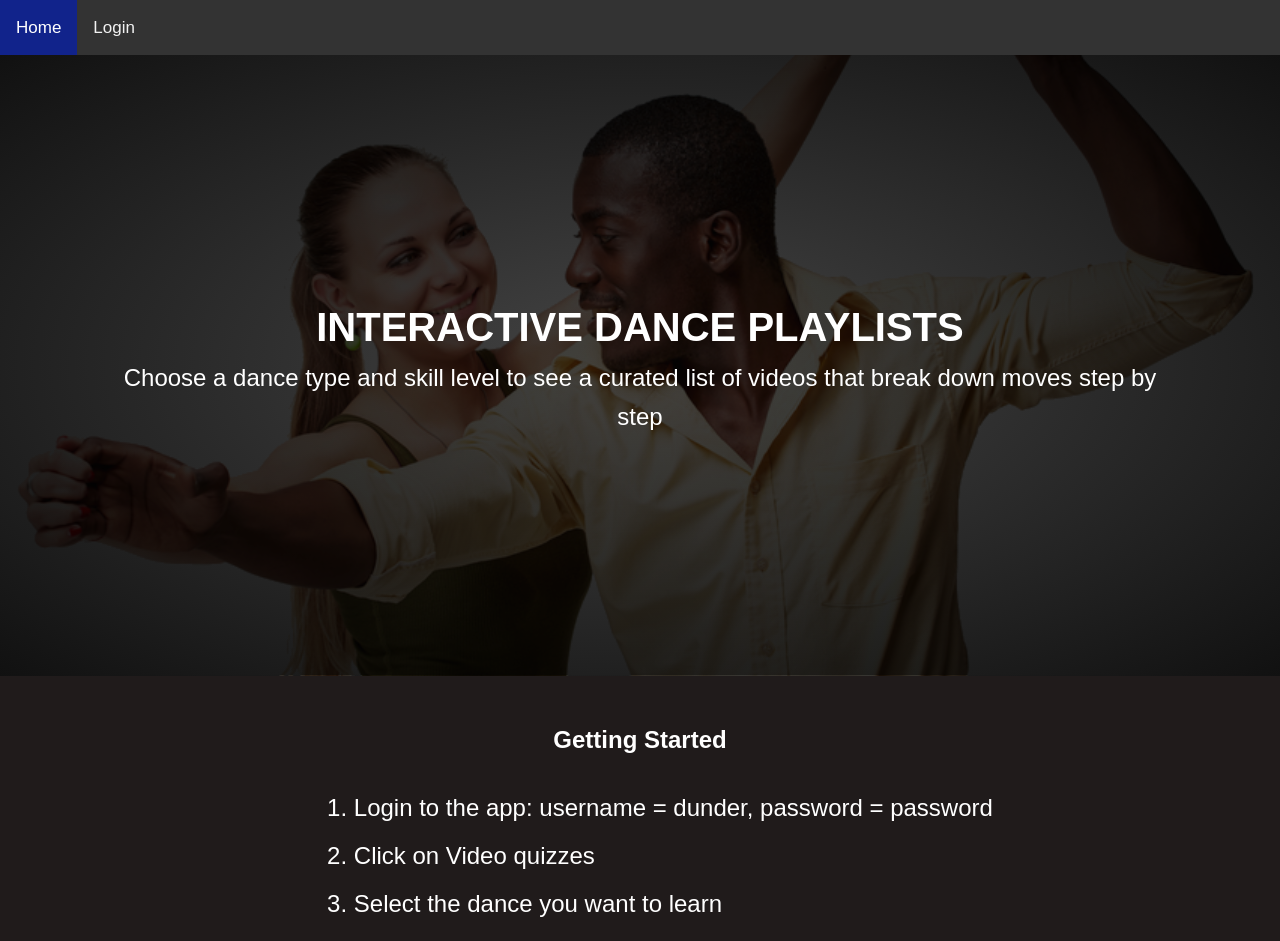
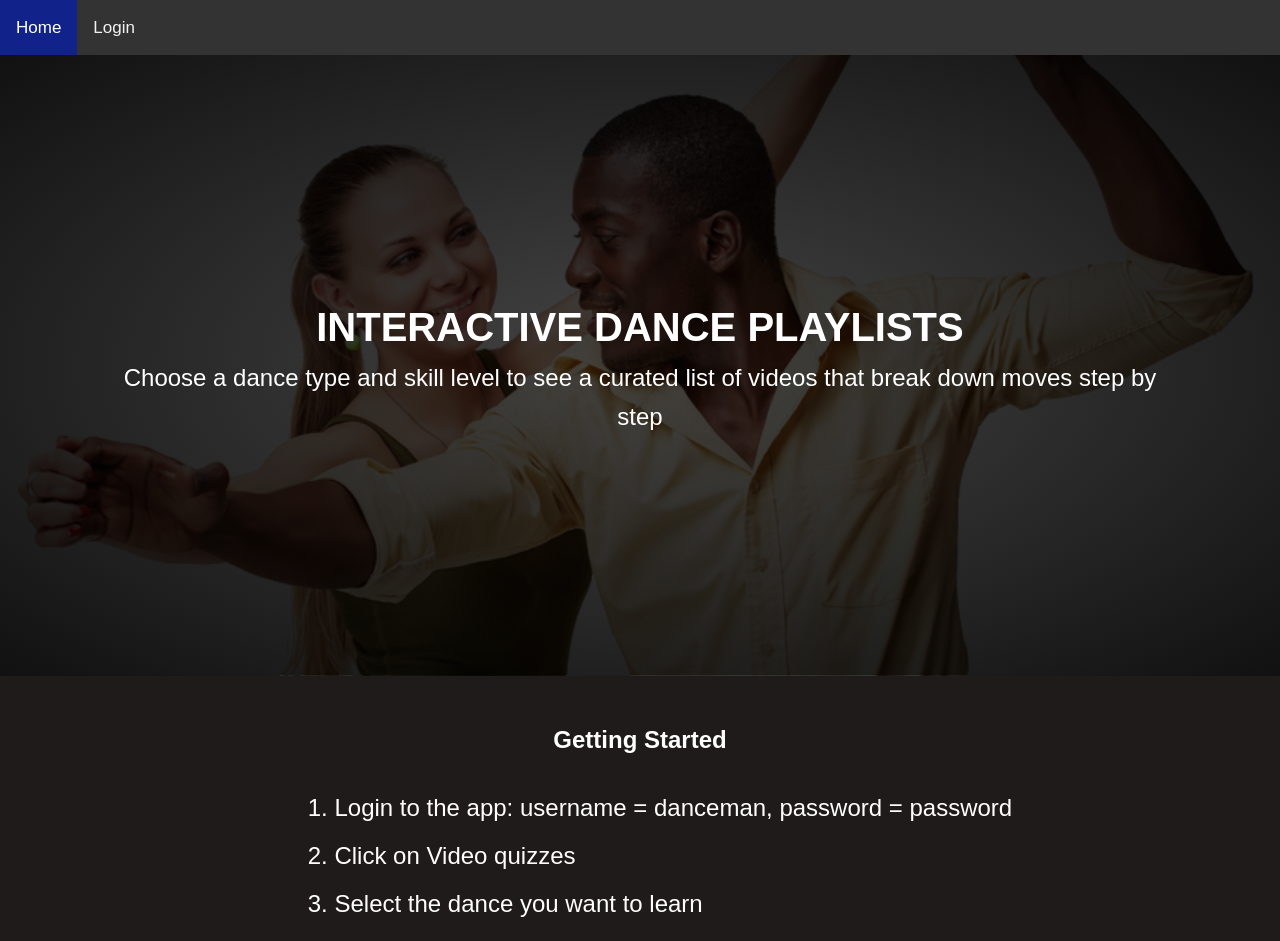
Before and after one commit to Renniesb/total_dance_virtual_classes, a React (Create React App) app: page / in a window 1280 px wide. Shown: the top 941 px of the page. Built offline with nearby package versions, Linux system fonts and the light colour scheme.

Commit message:
change username that accesses the page

```diff
--- a/src/LandingPage/LandingPage.js
+++ b/src/LandingPage/LandingPage.js
@@ -18,7 +18,7 @@ const LandingPage = ({getProfile,authMessage}) => {
                 </div>
 
                 <ol>
-                    <li>Login to the app: username = dunder,   password = password</li>
+                    <li>Login to the app: username = danceman,   password = password</li>
                     <li>Click on Video quizzes</li>
                     <li>Select the dance you want to learn</li>
                     <li>Select the level of the dance you want to learn</li>
```
